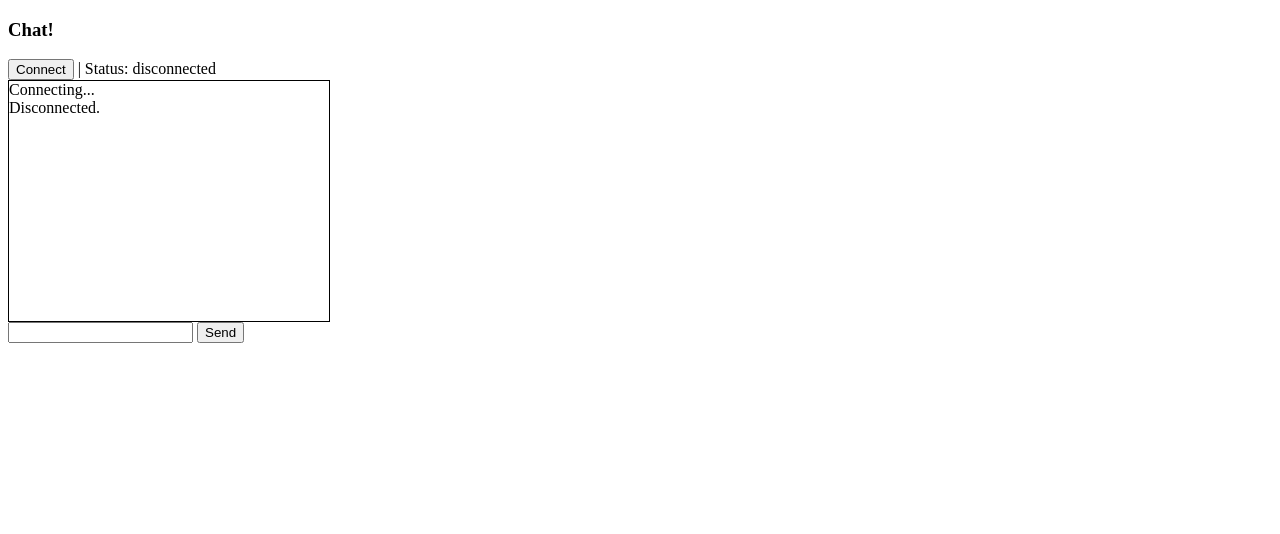
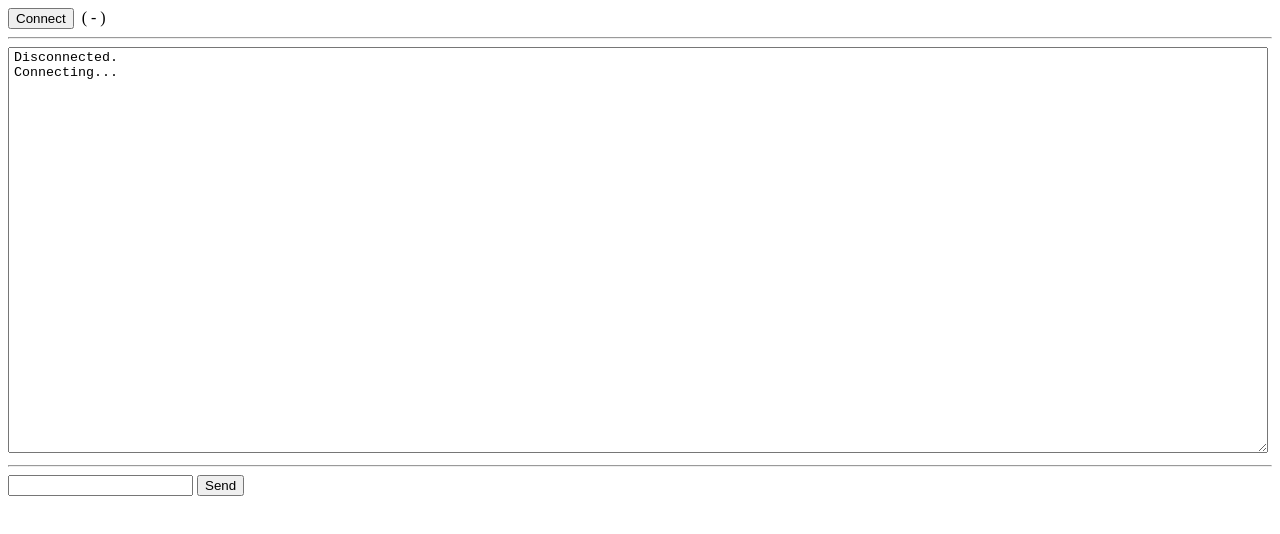
Before and after one commit to hyperchessbot/herokurustbuild, a plain HTML site: page static/index.html in a window 1280 px wide. Both pictures are taken after a click on the button "Connect". Drawn offline with nearby package versions, Linux system fonts and the light colour scheme.

Commit message:
Format web interface

```diff
--- a/static/index.html
+++ b/static/index.html
@@ -9,7 +9,7 @@
       var conn = null;
       function log(msg) {
         var control = $('#log');
-        control.html(control.html() + msg + '<br/>');
+        control.val(msg + "\n" + control.val());
         control.scrollTop(control.scrollTop() + 1000);
       }
       function connect() {
@@ -41,10 +41,10 @@
       function update_ui() {
         var msg = '';
         if (conn == null) {
-          $('#status').text('disconnected');
+          $('#status').text('( - )');
           $('#connect').html('Connect');
         } else {
-          $('#status').text('connected (' + conn.protocol + ')');
+          $('#status').text('(' + ( conn.protocol || " + " ) + ')');
           $('#connect').html('Disconnect');
         }
       }
@@ -74,14 +74,13 @@
 </script>
 </head>
 <body>
-<h3>Chat!</h3>
 <div>
-  <button id="connect">Connect</button>&nbsp;|&nbsp;Status:
-  <span id="status">disconnected</span>
+  <button id="connect">Connect</button>&nbsp;
+  <span id="status">( - )</span>
 </div>
-<div id="log"
-     style="width:20em;height:15em;overflow:auto;border:1px solid black">
-</div>
+<hr>
+<textarea id="log" style="width:99%;height:400px;padding-left: 5px;"></textarea>
+<hr>
 <form id="chatform" onsubmit="return false;">
   <input id="text" type="text" />
   <input id="send" type="button" value="Send" />
```
Also changed, not shown: 1 other file.
